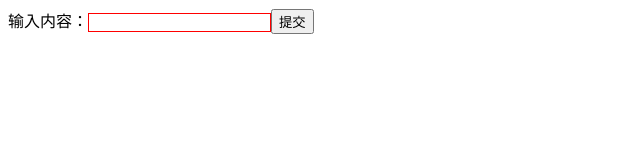
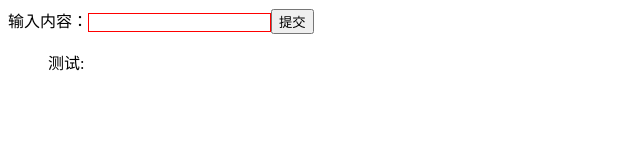
Before and after one commit to wayne214/react-app, a React (Create React App) app: page / in a window 1280 px wide. Both pictures are taken after a click on the button "提交". Shown: the top 160 px of the page, without its empty margins (0-640 px from the left). Built offline with nearby package versions, Linux system fonts and the light colour scheme.

Commit message:
propTypes与defaultProps

```diff
--- a/package.json
+++ b/package.json
@@ -6,6 +6,7 @@
     "@testing-library/jest-dom": "^5.11.4",
     "@testing-library/react": "^11.1.0",
     "@testing-library/user-event": "^12.1.10",
+    "prop-types": "^15.7.2",
     "react": "^17.0.1",
     "react-dom": "^17.0.1",
     "react-scripts": "4.0.0",
--- a/src/todolist/TodoItem.js
+++ b/src/todolist/TodoItem.js
@@ -1,11 +1,27 @@
 import React from 'react'
+import PropTypes from 'prop-types'
+/**
+ * propTypes 和 defaultProps
+ * 官方文档：https://reactjs.org/docs/typechecking-with-proptypes.html
+ *
+ *
+ * */
 
-const TodoItem = ({content, onItemClick}) => {
+const TodoItem = ({content, test, onItemClick}) => {
     return (
         <div onClick={onItemClick}>
-            {content}
+            {test}:{content}
         </div>
     )
 }
+// 属性校验
+TodoItem.propTypes = {
+    content: PropTypes.arrayOf(PropTypes.string, PropTypes.number),
+    onItemClick : PropTypes.func,
+}
+// 设置属性的默认值
+TodoItem.defaultProps = {
+    test: '测试'
+}
 
 export default TodoItem;
```
